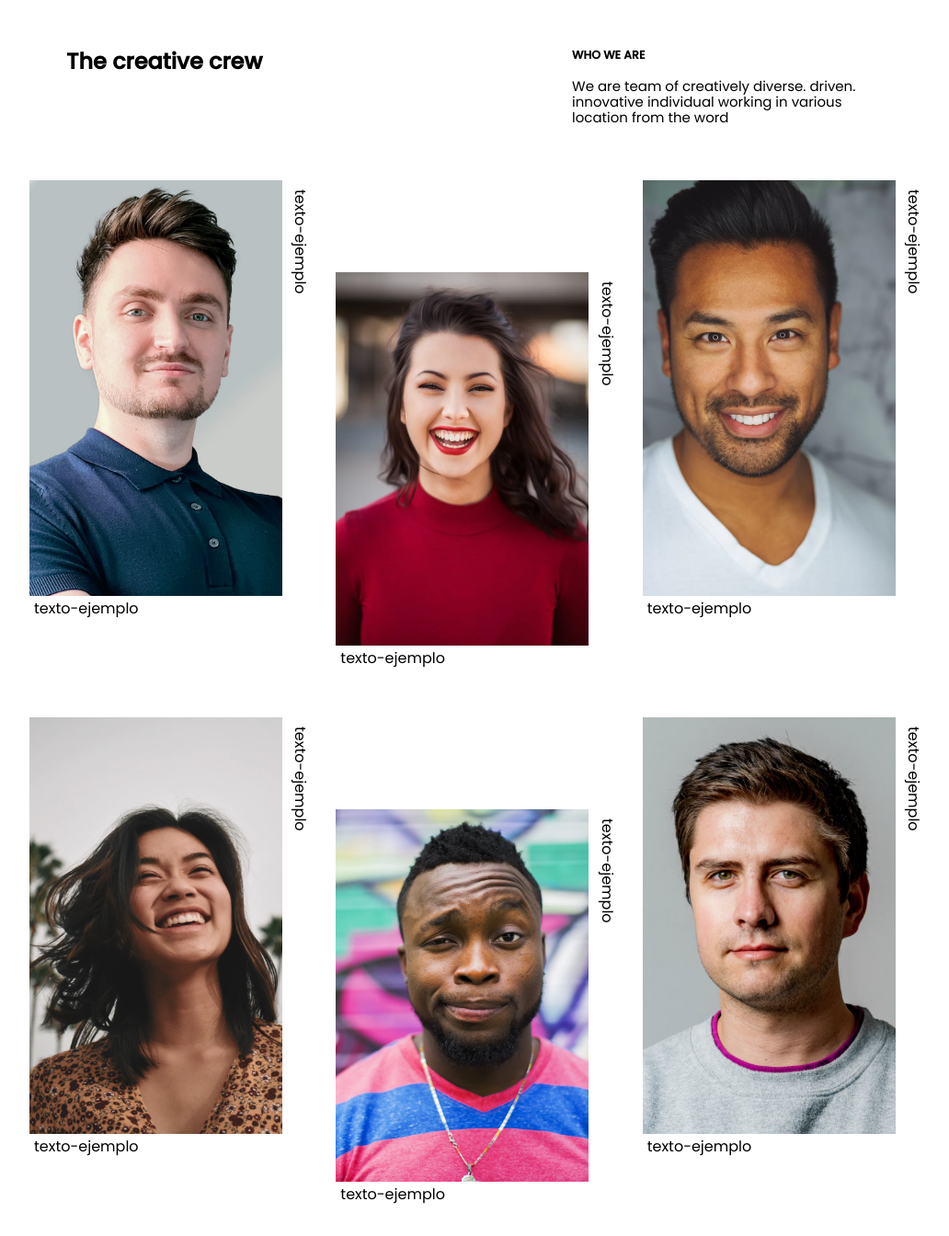
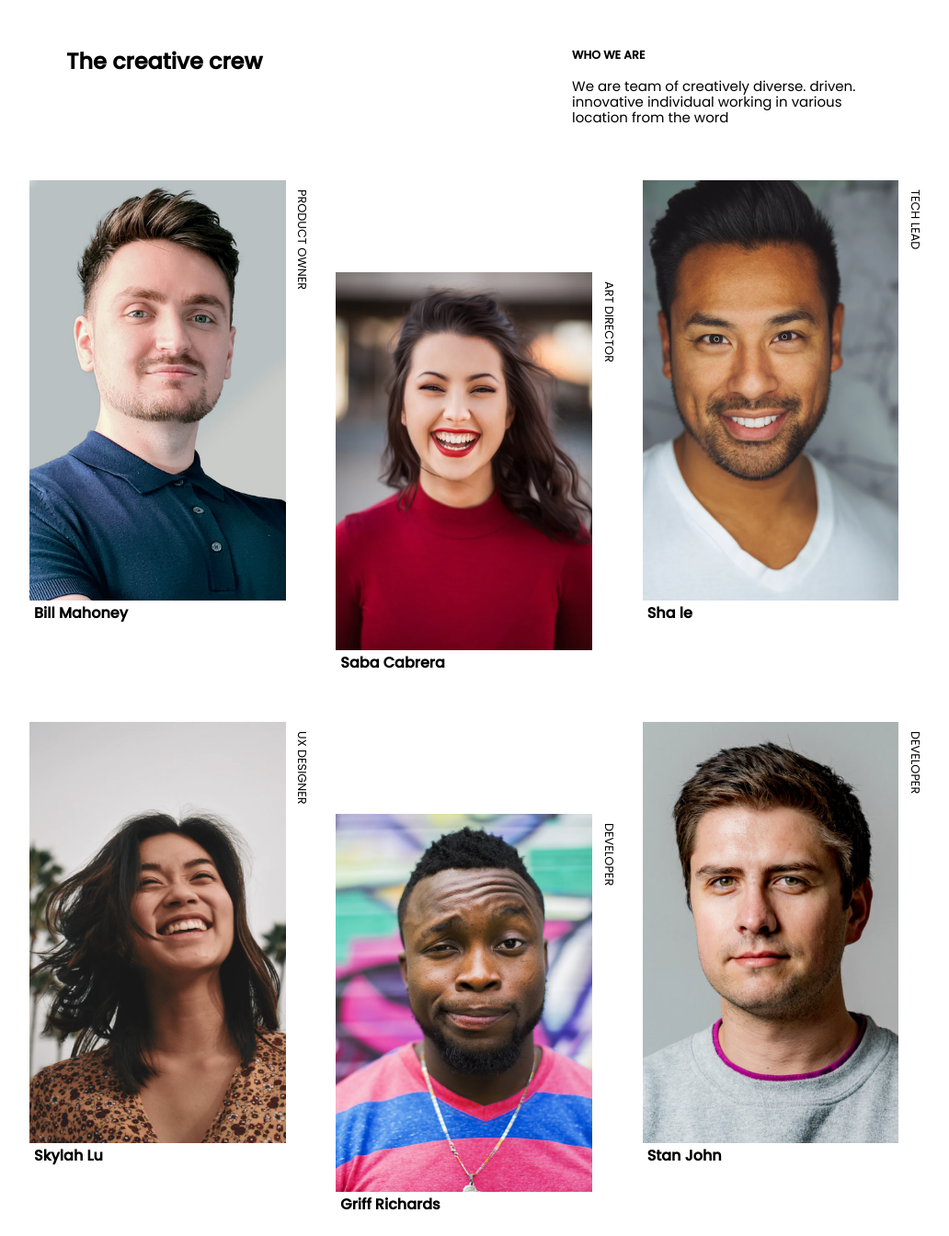
Before and after one commit to henry-dev-16/my-team-page-html-css, a plain HTML site: page index.html in a window 1280 px wide. Shown: the part 7-1351 px from the top of the page at 92% size, without its empty margins (118-1150 px from the left). Drawn offline with Linux system fonts and the light colour scheme.

Commit message:
"añadi los nombres correctos"

```diff
--- a/index.html
+++ b/index.html
@@ -89,48 +89,48 @@
           <div class="team-people-container"><div class="team-people__item">
               <img src="./img/photo1.png" >
             </div>
-            <p class="text-rotate">texto-ejemplo</p></div>
-            <p class="text-name">texto-ejemplo</p>
+            <p class="text-rotate">PRODUCT OWNER</p></div>
+            <p class="text-name">Bill Mahoney</p>
           </div>
 
           <div class="team-people team-buttom-1">
               <div class="team-people-container"><div class="team-people__item">
               <img src="./img/photo2.png" >
             </div>
-            <p class="text-rotate">texto-ejemplo</p></div>
-            <p class="text-name">texto-ejemplo</p>
+            <p class="text-rotate">ART DIRECTOR</p></div>
+            <p class="text-name">Saba Cabrera</p>
           </div>
 
           <div class="team-people">
               <div class="team-people-container"><div class="team-people__item">
               <img src="./img/photo3.png" >
             </div>
-            <p class="text-rotate">texto-ejemplo</p></div>
-            <p class="text-name">texto-ejemplo</p>
+            <p class="text-rotate">TECH LEAD</p></div>
+            <p class="text-name">Sha le</p>
           </div>
 
           <div class="team-people team-buttom-2">
               <div class="team-people-container"><div class="team-people__item">
               <img src="./img/photo4.png" >
             </div>
-            <p class="text-rotate">texto-ejemplo</p></div>
-            <p class="text-name">texto-ejemplo</p>
+            <p class="text-rotate">UX DESIGNER</p></div>
+            <p class="text-name">Skylah Lu</p>
           </div>
 
           <div class="team-people team-buttom">
               <div class="team-people-container"><div class="team-people__item">
               <img src="./img/photo5.png" >
             </div>
-            <p class="text-rotate">texto-ejemplo</p></div>
-            <p class="text-name">texto-ejemplo</p>
+            <p class="text-rotate">DEVELOPER</p></div>
+            <p class="text-name">Griff Richards</p>
           </div>
 
           <div class="team-people team-buttom-3">
               <div class="team-people-container"><div class="team-people__item">
               <img src="./img/photo6.png" >
             </div>
-            <p class="text-rotate">texto-ejemplo</p></div>
-            <p class="text-name">texto-ejemplo</p>
+            <p class="text-rotate">DEVELOPER</p></div>
+            <p class="text-name">Stan John</p>
           </div>
         </div>
 
--- a/style.css
+++ b/style.css
@@ -54,7 +54,7 @@
 .text-rotate {
     writing-mode: vertical-lr;
     padding: 10px;
-    font-size: 1em;
+    font-size: 0.8em;
 }
 .team-people__item > img {
     object-fit: cover;
@@ -65,6 +65,7 @@
 .text-name {
     align-self: flex-start;
     padding: 5px;
+    font-weight: bold;
 }
 
 @media only screen and (max-width:840px){
@@ -96,3 +97,11 @@
         padding-top: 30px;
     }
 }
+@media only screen and (max-width:400px){
+    .text-name{
+       font-size: 10px;
+    }
+    .text-rotate {
+        font-size: 0.6em;
+    }
+}
```
